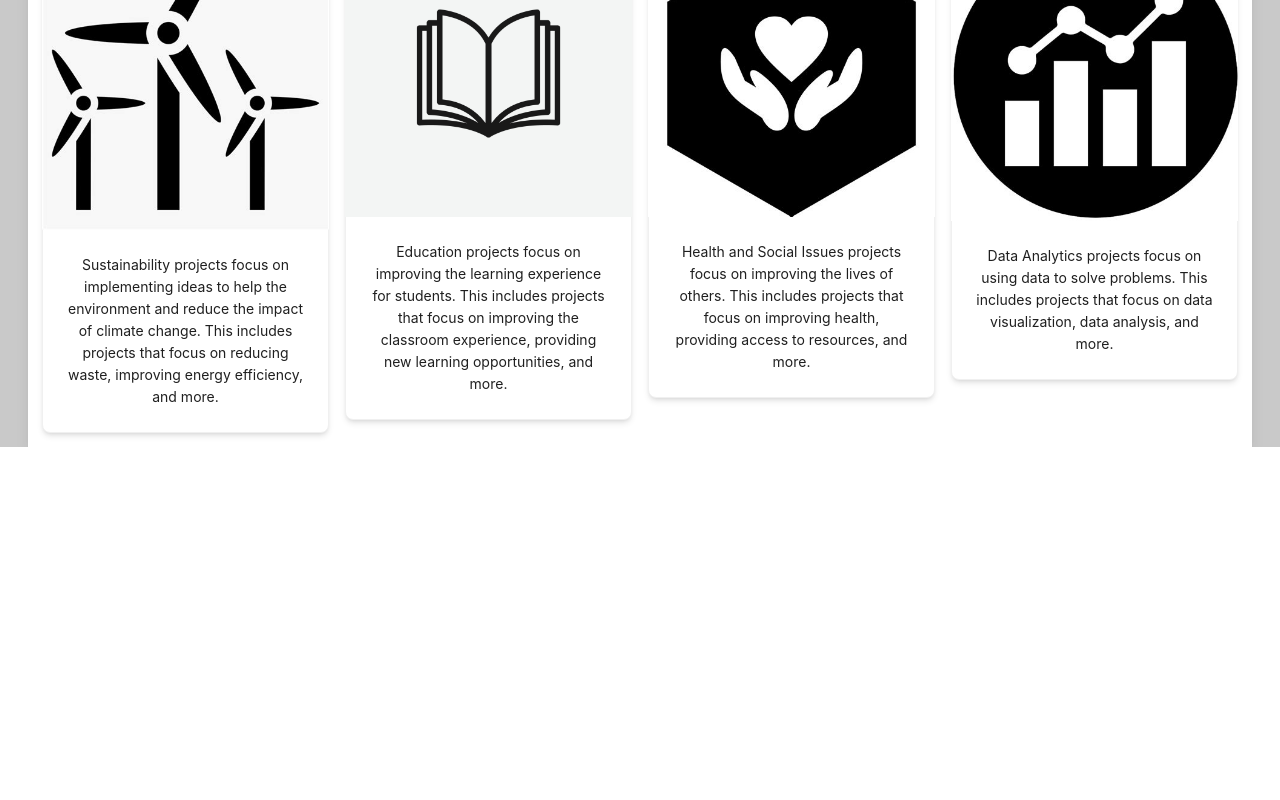
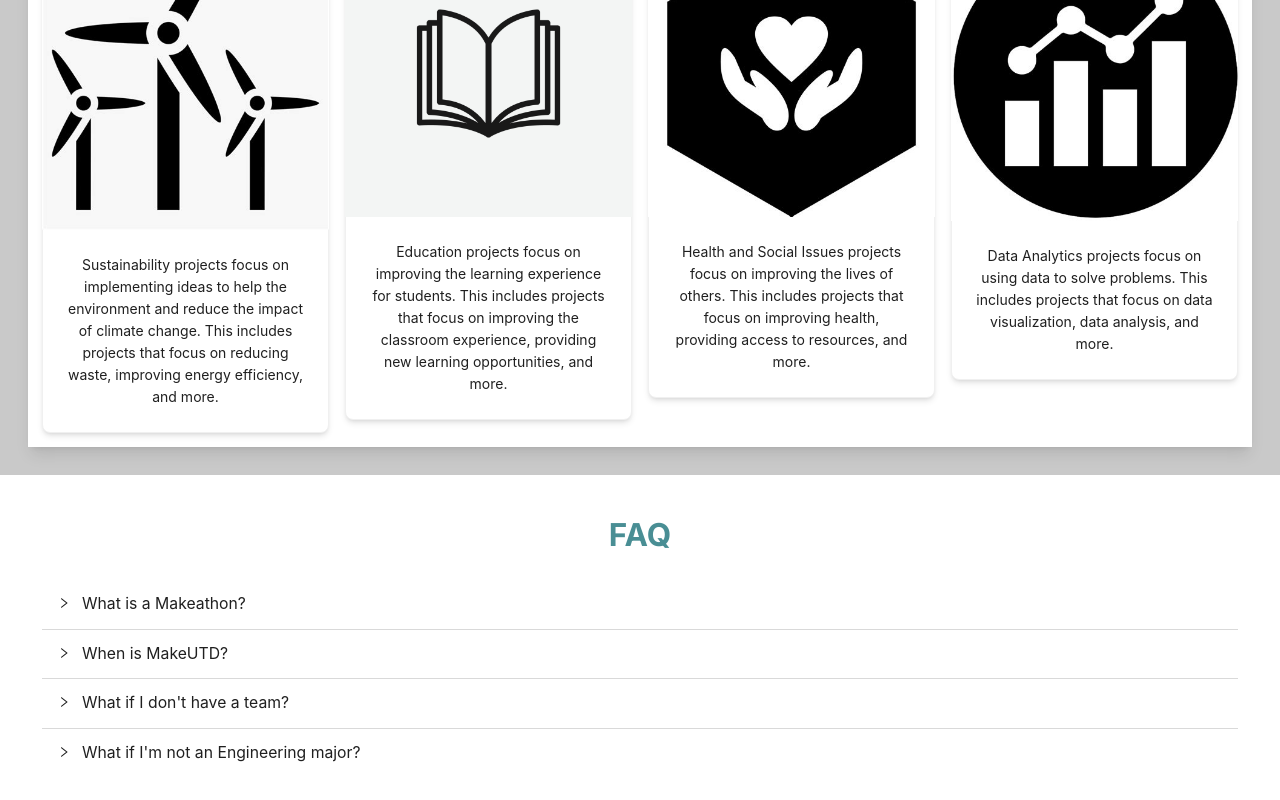
Before and after one commit to DallasFormulaRacing/Make-UTD, a Next.js app: page / in a window 1280 px wide. Shown: the part 1498-2298 px from the top of the page. Before the commit the page ends 1945 px from the top, so only its background shows below. Built offline with nearby package versions, Linux system fonts and the light colour scheme.

Commit message:
intialize FAQ section and component

```diff
--- /dev/null
+++ b/app/(Shared-Components)/FAQSection.tsx
@@ -0,0 +1,19 @@
+import { Collapse } from "antd";
+
+interface FAQItem {
+    key: string;
+    label: string;
+    children: JSX.Element;
+}
+
+export default function FAQSection({ faqItems }: { faqItems: FAQItem[] }) {
+    return (
+        <section id="FAQ-Section" className="p-12 bg-white">
+            <h1 className="font-bold text-center mb-8 text-4xl text-secondary-blue">FAQ</h1>
+            <Collapse
+                className="border-none bg-transparent text-lg"
+                items={faqItems}
+            />
+        </section>
+    );
+}
--- /dev/null
+++ b/app/(home)/FAQ.tsx
@@ -0,0 +1,61 @@
+import React from "react";
+import { List, Space } from "antd";
+import FAQSection from "../(Shared-Components)/FAQSection";
+
+type Props = {};
+
+const FAQData = [
+    {
+        key: "0",
+        label: "What is a Makeathon?",
+        children: (
+            <p>
+                A makeathon is a 24 hour event where teams of 1-4 students
+                collaborate to create a project that solves a problem.
+                Makeathons are a great way to learn new skills, meet new people,
+                and have fun!
+            </p>
+        ),
+    },
+    {
+        key: "1",
+        label: "When is MakeUTD?",
+        children: <p>MakeUTD will be held on March 23-24.</p>,
+    },
+    {
+        key: "2",
+        label: "What if I don't have a team?",
+        children: (
+            <p>
+                {" "}
+                We will have a teambuliding session at the start of the event
+                for those who need help find one. You can also work on projects
+                by yourself if you choose.
+            </p>
+        ),
+    },
+    {
+        key: "3",
+        label: "What if I'm not an Engineering major?",
+        children: (
+            <Space>
+                <p>
+                    All majors are welcome to join. There will be challenges
+                    covering a wide range of topics, so there will be something
+                    for everyone.
+                </p>
+            </Space>
+        ),
+    },
+
+];
+
+const FAQ = (props: Props) => {
+    return (
+        <div>
+            <FAQSection faqItems={FAQData} />
+        </div>
+    );
+};
+
+export default FAQ;
--- a/app/page.tsx
+++ b/app/page.tsx
@@ -3,6 +3,7 @@ import tempHomeImage from "public/temp_home.png";
 import Navbar from "./(Shared-Components)/Navbar";
 import About from "./(home)/About";
 import Challenges from "./(home)/Challenges";
+import FAQ from "./(home)/FAQ";
 
 export default function Home() {
     return (
@@ -12,6 +13,7 @@ export default function Home() {
             </div>
             <About />
             <Challenges />
+            <FAQ />
         </main>
     );
 }
```
